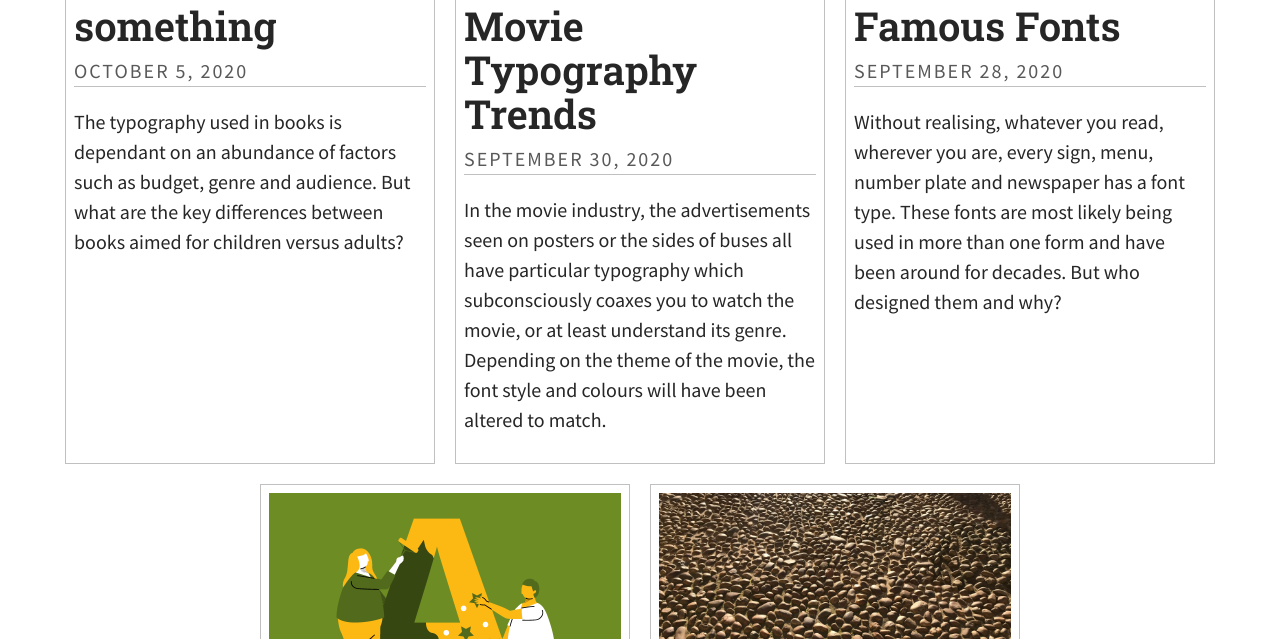
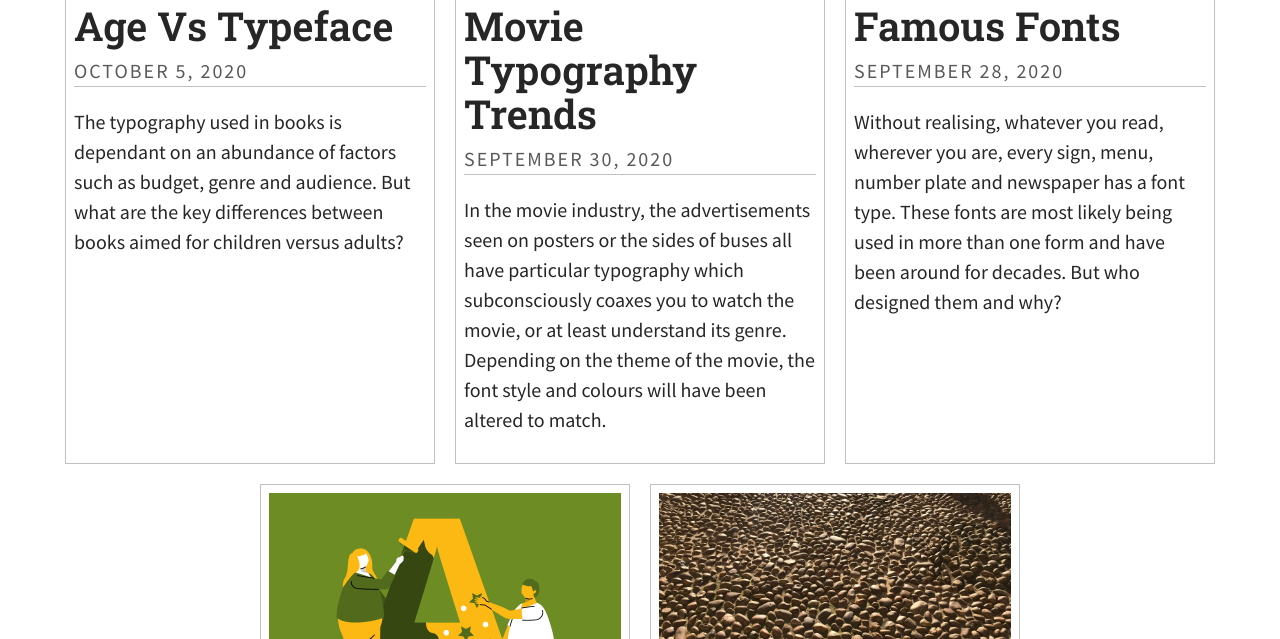
Before and after one commit to Beccy932/mybrookesblog, a Jekyll site: the page built from index.html, in a window 1280 px wide and 900 px high, scrolled down 326 px, cut to the strip 261-900 px from the top of the window. Built offline with Jekyll 4.4.1, drawn with Linux system fonts in a browser that asks for light colours; some web fonts are replaced; the list of posts is cut into pages by our own code.

Commit message:
Update Post “2020-10-05-something”

```diff
--- a/_posts/2020-10-05-something.md
+++ b/_posts/2020-10-05-something.md
@@ -1,7 +1,7 @@
 ---
 layout: post
-title: "something "
-date: 2020-10-05T16:27:32.886Z
+title: Age Vs Typeface
+date: 2020-10-05T17:03:49.285Z
 header_feature_image: ../uploads/e92de44ab0c2689e8ca93c89f5e50f50.jpg
 comments: true
 ---
```
